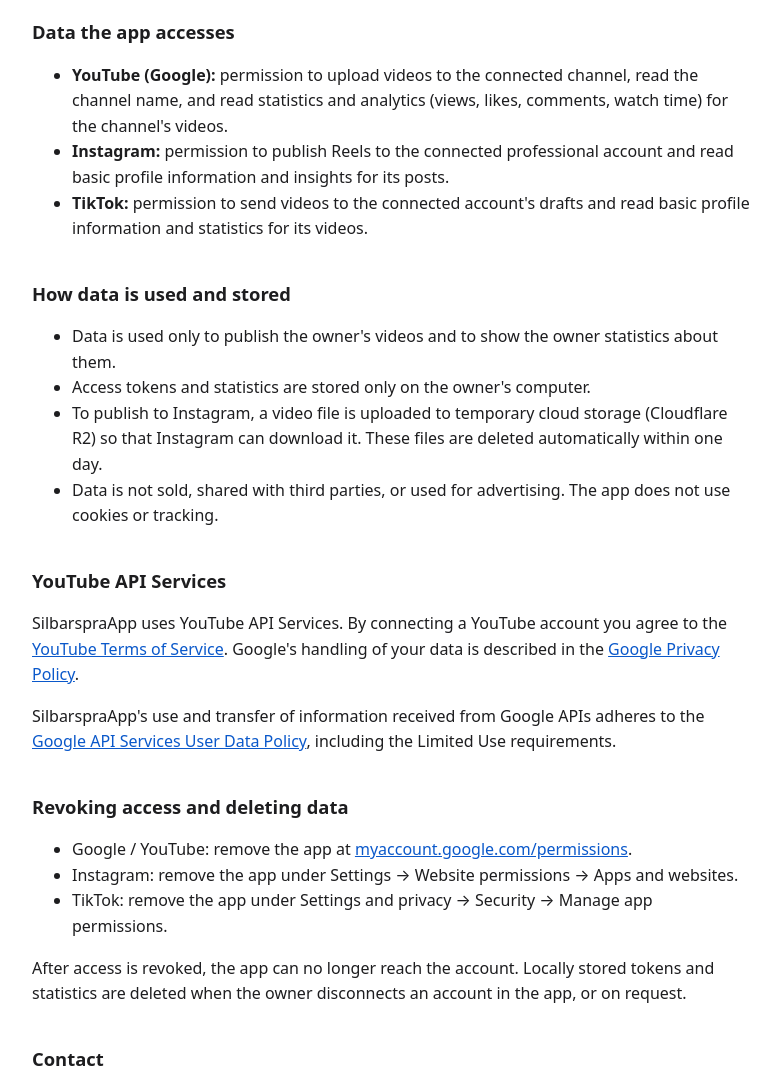
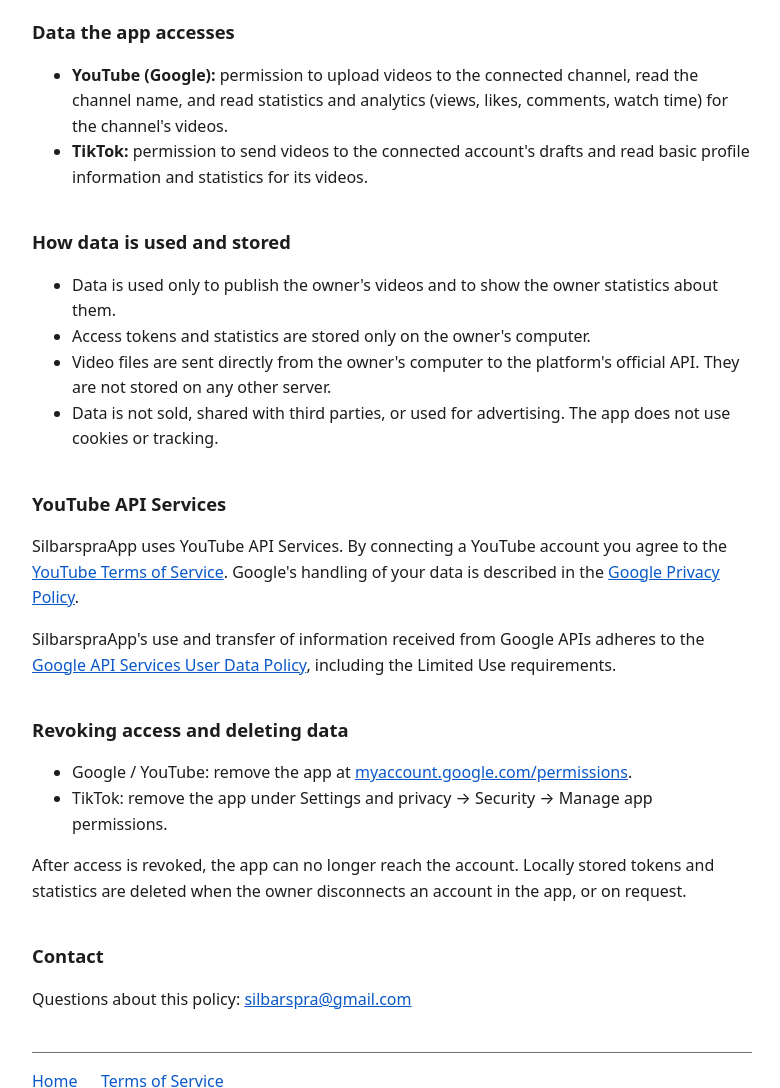
Before and after one commit to silbarspra-svg/silbarspra-svg.github.io, a plain HTML site: page privacy.html in a window 1280 px wide. Shown: the part 240-1328 px from the top of the page, without its empty margins (248-1028 px from the left). Drawn offline with Linux system fonts and the light colour scheme.

Commit message:
Remove Instagram from the app description and policies
The app now publishes only to YouTube and TikTok drafts, and video files
go straight from the owner's computer to the platform APIs.

Co-Authored-By: Claude Opus 5.5 <noreply@anthropic.com>
Claude-Session: https://claude.ai/code/session_01PWvuiYEVLSWU8Ysz5aCwMK

```diff
--- a/privacy.html
+++ b/privacy.html
@@ -16,7 +16,6 @@
 <h2>Data the app accesses</h2>
 <ul>
 <li><strong>YouTube (Google):</strong> permission to upload videos to the connected channel, read the channel name, and read statistics and analytics (views, likes, comments, watch time) for the channel's videos.</li>
-<li><strong>Instagram:</strong> permission to publish Reels to the connected professional account and read basic profile information and insights for its posts.</li>
 <li><strong>TikTok:</strong> permission to send videos to the connected account's drafts and read basic profile information and statistics for its videos.</li>
 </ul>
 
@@ -24,7 +23,7 @@
 <ul>
 <li>Data is used only to publish the owner's videos and to show the owner statistics about them.</li>
 <li>Access tokens and statistics are stored only on the owner's computer.</li>
-<li>To publish to Instagram, a video file is uploaded to temporary cloud storage (Cloudflare R2) so that Instagram can download it. These files are deleted automatically within one day.</li>
+<li>Video files are sent directly from the owner's computer to the platform's official API. They are not stored on any other server.</li>
 <li>Data is not sold, shared with third parties, or used for advertising. The app does not use cookies or tracking.</li>
 </ul>
 
@@ -35,7 +34,6 @@
 <h2>Revoking access and deleting data</h2>
 <ul>
 <li>Google / YouTube: remove the app at <a href="https://myaccount.google.com/permissions">myaccount.google.com/permissions</a>.</li>
-<li>Instagram: remove the app under Settings → Website permissions → Apps and websites.</li>
 <li>TikTok: remove the app under Settings and privacy → Security → Manage app permissions.</li>
 </ul>
 <p>After access is revoked, the app can no longer reach the account. Locally stored tokens and statistics are deleted when the owner disconnects an account in the app, or on request.</p>
```
Also changed, not shown: index.html (+1 -1 lines), terms.html (+2 -2 lines).
